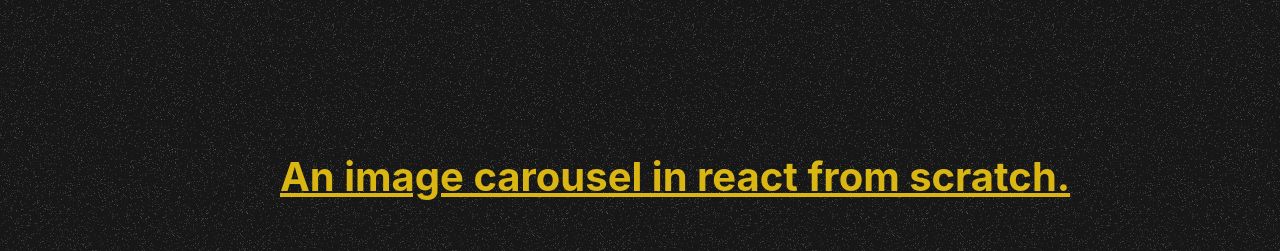
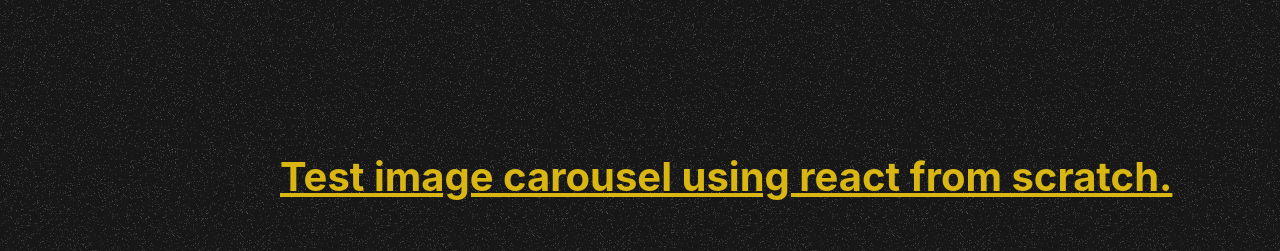
Before and after one commit to Xalvic/gallery, a React (Create React App) app: page / in a window 1280 px wide. Shown: the top 251 px of the page. Built offline with nearby package versions, Linux system fonts and the light colour scheme; a web font is replaced by a local one.

Commit message:
first udate

```diff
--- a/src/components/Card.js
+++ b/src/components/Card.js
@@ -19,7 +19,7 @@ function Card() {
 
   return (
     <div className='contain'>
-      <h1>An image carousel in react from scratch.</h1>
+      <h1>Test image carousel using react from scratch.</h1>
       <div className={`card-slider active-slide-${current}`}>
         <div
           className='wrapper'
```
